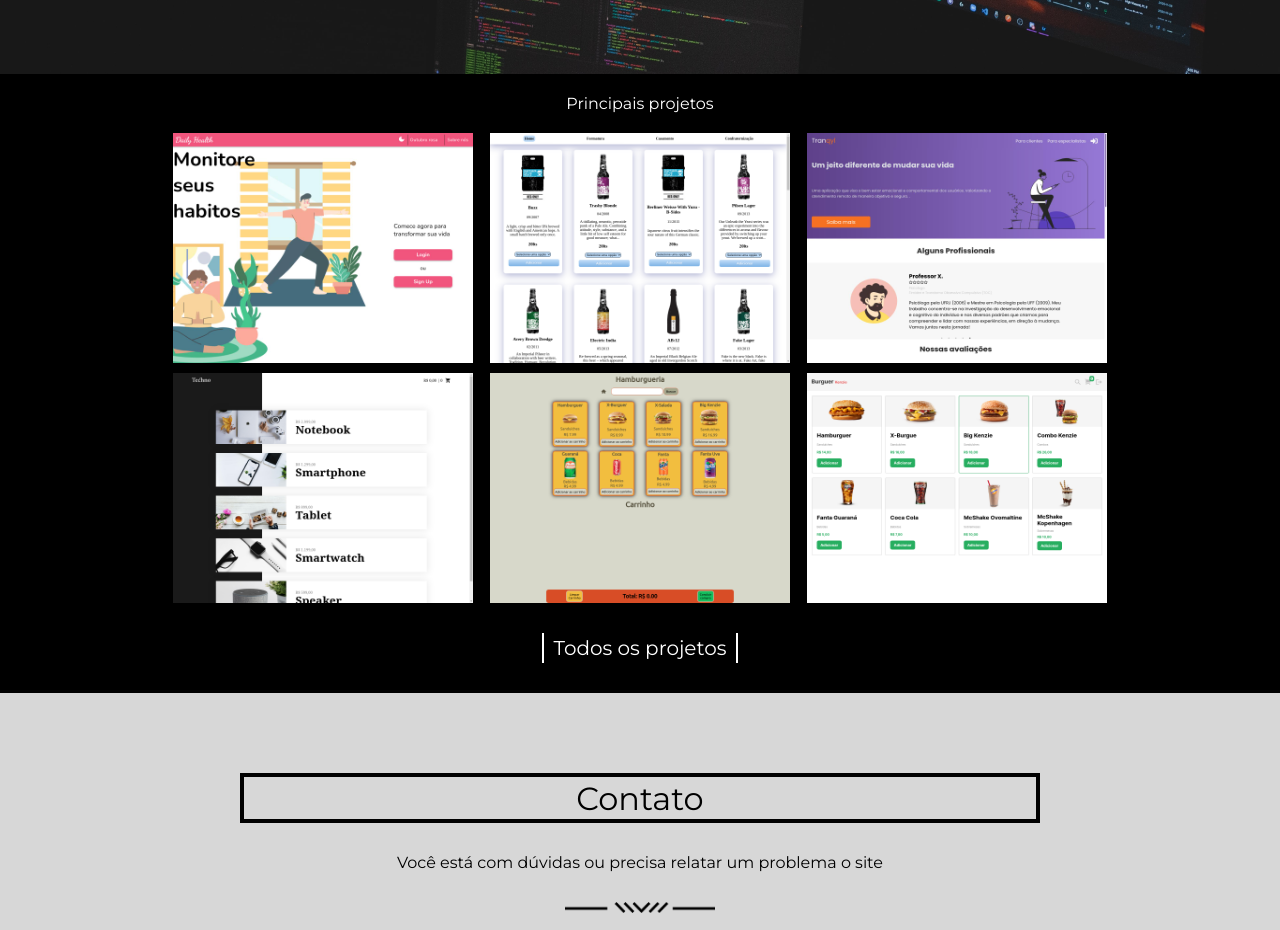
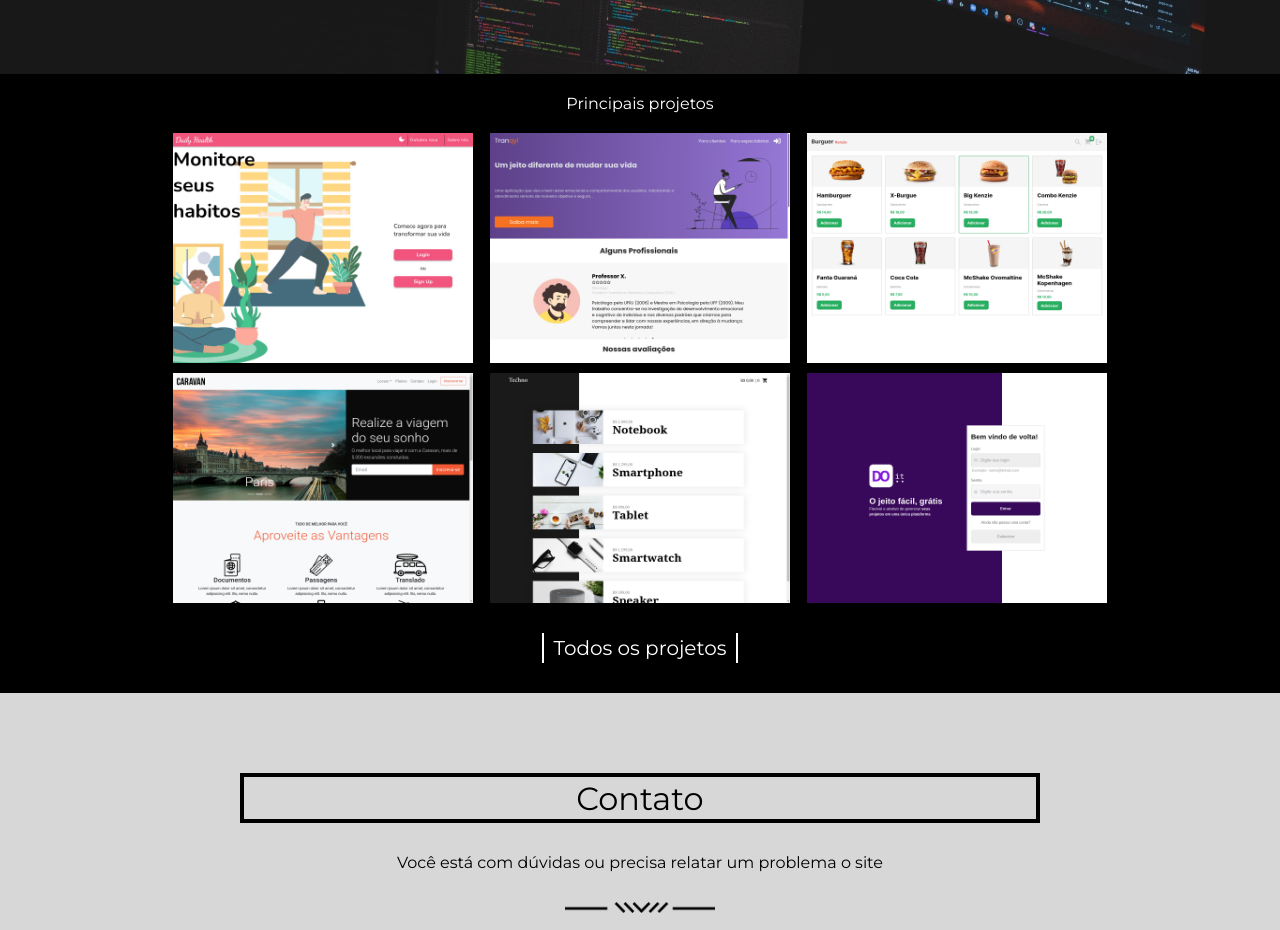
Before and after one commit to laudemirjunior/portfolio, a React (Create React App) app: page / in a window 1280 px wide. Shown: the part 3460-4390 px from the top of the page. Built offline with nearby package versions, Linux system fonts and the light colour scheme.

Commit message:
fix: change vercel icon for chain icon and change data for portfolio

```diff
--- a/src/components/modal/index.jsx
+++ b/src/components/modal/index.jsx
@@ -2,13 +2,14 @@ import React from "react";
 import { Container } from "./styles";
 import { FaTimes } from "react-icons/fa";
 
-export default function Modal({ info, setShow }) {
+export default function Modal({ info, setShow, hashtags }) {
   return (
     <Container>
       <div className="card">
         <FaTimes onClick={() => setShow(false)} />
         <h2>{info[0]}</h2>
         <p>{info[1]}</p>
+        <p>Tecnologias utilizadas: {info[2]}</p>
       </div>
     </Container>
   );
--- a/src/components/modal/styles.js
+++ b/src/components/modal/styles.js
@@ -22,6 +22,7 @@ export const Container = styled.div`
     border: 1px solid rgba(255, 255, 255, 0.18);
   }
   h2,
+  h3,
   p {
     margin: 20px;
     color: black;
--- a/src/components/portfolio/index.jsx
+++ b/src/components/portfolio/index.jsx
@@ -1,7 +1,6 @@
 import React, { useEffect } from "react";
 import { MainContainer } from "./styles";
-import { SiVercel } from "react-icons/si";
-import { AiFillGithub } from "react-icons/ai";
+import { AiFillGithub, AiOutlineLink } from "react-icons/ai";
 import { portfolio } from "../../services/portfolio";
 import BannerPortfolio from "../bannerPortfolio";
 import Aos from "aos";
@@ -30,8 +29,8 @@ export default function Portfolio() {
                   <p>{item.description}</p>
                   <p>{item.hashtags}</p>
                   <div className="links">
-                    <a href={item.vercel} target="_blank" rel="noreferrer">
-                      <SiVercel />
+                    <a href={item.site} target="_blank" rel="noreferrer">
+                      <AiOutlineLink />
                     </a>
                     <a href={item.gitHub} target="_blank" rel="noreferrer">
                       <AiFillGithub />
--- a/src/components/portfolioHome/index.jsx
+++ b/src/components/portfolioHome/index.jsx
@@ -18,10 +18,7 @@ export default function PortfolioHome() {
       <Cards>
         <p>Principais projetos</p>
         <div className="ContainerCards">
-          {portfolio
-            .sort(() => 0.5 - Math.random())
-            .slice(0, 6)
-            .map((item) => {
+          {portfolio.slice(0, 6).map((item) => {
             return (
               <Card style={{ backgroundImage: `url(${item.img})` }}>
                 <div className="infos">
@@ -29,13 +26,13 @@ export default function PortfolioHome() {
                   <h5>{item.hashtags}</h5>
                   <BsInfoCircle
                     onClick={() => {
-                        setInfo([item.title, item.description]);
+                      setInfo([item.title, item.description, item.hashtags]);
                       setShow(true);
                     }}
                   />
                   <div>
-                      <a href={item.vercel} target="_blank" rel="noreferrer">
-                        <Button children="Vercel" props={false} />
+                    <a href={item.site} target="_blank" rel="noreferrer">
+                      <Button children="Site" props={false} />
                     </a>
                     <a href={item.gitHub} target="_blank" rel="noreferrer">
                       <Button children="GitHub" props={false} />
--- a/src/components/portfolioHome/styles.js
+++ b/src/components/portfolioHome/styles.js
@@ -41,6 +41,7 @@ export const Card = styled.div`
     justify-content: space-around;
     align-items: center;
     flex-direction: column;
+    text-align: center;
     width: 90%;
     height: 90%;
     background: rgba(255, 255, 255, 0.25);
--- a/src/services/portfolio.js
+++ b/src/services/portfolio.js
@@ -30,16 +30,6 @@ export const portfolio = [
     hashtags: "React, TypeScript e Context API",
   },
   {
-    img: Shop,
-    description:
-      "Simulação de e-commerce para uma loja de eletrônicos com carrinho de compras.",
-    title: "Shop",
-    vercel: "https://react-entrega-s3-kenzieshop-laudemirjunior.vercel.app/",
-    gitHub:
-      "https://github.com/laudemirjunior/react-entrega-s3-kenzieshop-laudemirjunior",
-    hashtags: "React e Context-API",
-  },
-  {
     img: Burguer,
     description:
       "Projeto de e-commerce para venda de hambúrgueres para cliente cadastrados, utilizando API criada com JSON.server",
@@ -51,42 +41,45 @@ export const portfolio = [
     hashtags: "React, TypeScript e Context-API",
   },
   {
-    img: Hamburgueria,
-    description:
-      "Uma aplicação que simula uma hamburgueria, o cliente pode se cadastrar e deixar seus itens salvos no carrinho.",
-    title: "Hamburgueria",
-    vercel:
-      "https://react-entrega-s1-hamburgueria-da-kenzie-laudemirjunior.vercel.app/",
-    gitHub:
-      "https://github.com/laudemirjunior/react-entrega-s1-hamburgueria-da-kenzie-laudemirjunior",
-    hashtags: "React e Context-API",
+    img: Caravan,
+    description: "Plataforma para viagens com apresentação de vários destinos",
+    title: "Caravan",
+    site: "https://laudemirjunior.github.io/caravan/",
+    gitHub: "https://github.com/laudemirjunior/caravan",
+    hashtags: "HTML e Bootstrap",
+  },
+  {
+    img: Techno,
+    description: "Plataforma para venda de produtos tecnológicos.",
+    title: "Techno",
+    site: "https://laudemirjunior.github.io/techno/",
+    gitHub: "https://github.com/laudemirjunior/techno",
+    hashtags: "Vue.js e CSS",
+  },
+  {
+    img: DoIt,
+    description: "Aplicação voltada a gestão de atividades e hábitos.",
+    title: "Do it",
+    site: "https://do-it-gray.vercel.app/",
+    gitHub: "https://github.com/laudemirjunior/do-it-second",
+    hashtags: "React, TypeScript, Context-API e Chakra UI ",
   },
   {
     img: Lig4,
     description:
       "Trabalho consistia em replicar o jogo Lig-4. Utilizamos o scrum para organizar o projeto, e atuei como Tech Leader.",
     title: "Deslig-4",
-    vercel:
-      "https://kenzie-academy-brasil-developers.github.io/entrega-lig-4-sprint-5-guimaraesalves/",
+    site: "https://kenzie-academy-brasil-developers.github.io/entrega-lig-4-sprint-5-guimaraesalves/",
     gitHub:
       "https://github.com/laudemirjunior/entrega-lig-4-sprint-5-guimaraesalves",
     hashtags: "JavaScript, HTML e CSS",
   },
   {
-    img: DoIt,
-    description: "Aplicação voltada a gestão de atividades e hábitos.",
-    title: "Do it",
-    vercel: "https://do-it-gray.vercel.app/",
-    gitHub: "https://github.com/laudemirjunior/do-it-second",
-    hashtags: "React, TypeScript, Context-API e Chakra UI ",
-  },
-  {
     img: AdministracaoDeEventos,
     description:
       "Plataforma que auxilie a administração de bebidas para eventos. O administrador precisa selecionar quais bebidas vão para cada evento e verificar a lista de cada evento.",
-    title: "Administração De Eventos",
-    vercel:
-      "https://react-entrega-s3-administracao-de-eventos-laudemirju-g5kmqjagf.vercel.app/",
+    title: "Administração de Eventos",
+    site: "https://react-entrega-s3-administracao-de-eventos-laudemirju-g5kmqjagf.vercel.app/",
     gitHub:
       "https://github.com/laudemirjunior/react-entrega-s3-administracao-de-eventos-laudemirjunior",
     hashtags: "React, TypeScript e Context-API",
@@ -96,26 +89,29 @@ export const portfolio = [
     description:
       "Uso do método de montagem utilizando o useEffect para fazer uma requisição na API assim que a página é renderizada.",
     title: "Buscando personagens",
-    vercel:
-      "https://react-atividade-s1-buscando-dados-na-api-rick-and-mo-gbukmirzm.vercel.app/",
+    site: "https://react-atividade-s1-buscando-dados-na-api-rick-and-mo-gbukmirzm.vercel.app/",
     gitHub:
       "https://github.com/laudemirjunior/react-atividade-s1-buscando-mais-personagens-laudemirjunior",
-    hashtags: "React e consumo de API",
+    hashtags: "React e Rest API",
   },
   {
-    img: Caravan,
-    description: "Plataforma para viagens com apresentação de vários destinos",
-    title: "Caravan",
-    vercel: "https://laudemirjunior.github.io/caravan/",
-    gitHub: "https://github.com/laudemirjunior/caravan",
-    hashtags: "HTML e Bootstrap",
+    img: Shop,
+    description:
+      "Simulação de e-commerce para uma loja de eletrônicos com carrinho de compras.",
+    title: "Shop",
+    site: "https://react-entrega-s3-kenzieshop-laudemirjunior.vercel.app/",
+    gitHub:
+      "https://github.com/laudemirjunior/react-entrega-s3-kenzieshop-laudemirjunior",
+    hashtags: "React e Context-API",
   },
   {
-    img: Techno,
-    description: "Plataforma para venda de produtos tecnológicos.",
-    title: "Techno",
-    vercel: "https://laudemirjunior.github.io/techno/",
-    gitHub: "https://github.com/laudemirjunior/techno",
-    hashtags: "Vue.js e CSS",
+    img: Hamburgueria,
+    description:
+      "Uma aplicação que simula uma hamburgueria, o cliente pode se cadastrar e deixar seus itens salvos no carrinho.",
+    title: "Hamburgueria",
+    site: "https://react-entrega-s1-hamburgueria-da-kenzie-laudemirjunior.vercel.app/",
+    gitHub:
+      "https://github.com/laudemirjunior/react-entrega-s1-hamburgueria-da-kenzie-laudemirjunior",
+    hashtags: "React e Context-API",
   },
 ];
```
Lines whose indentation alone changed are shown as unchanged.
